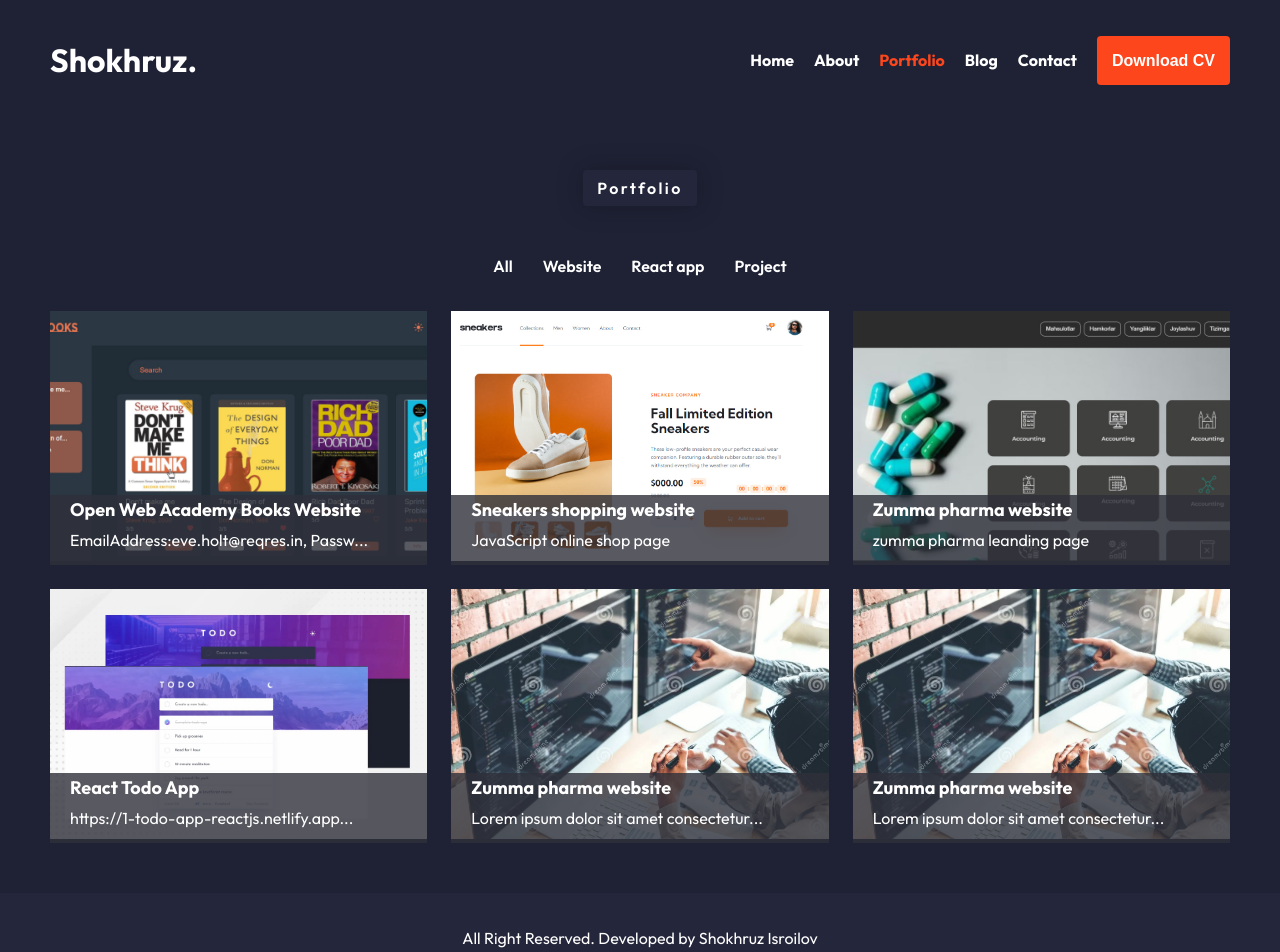
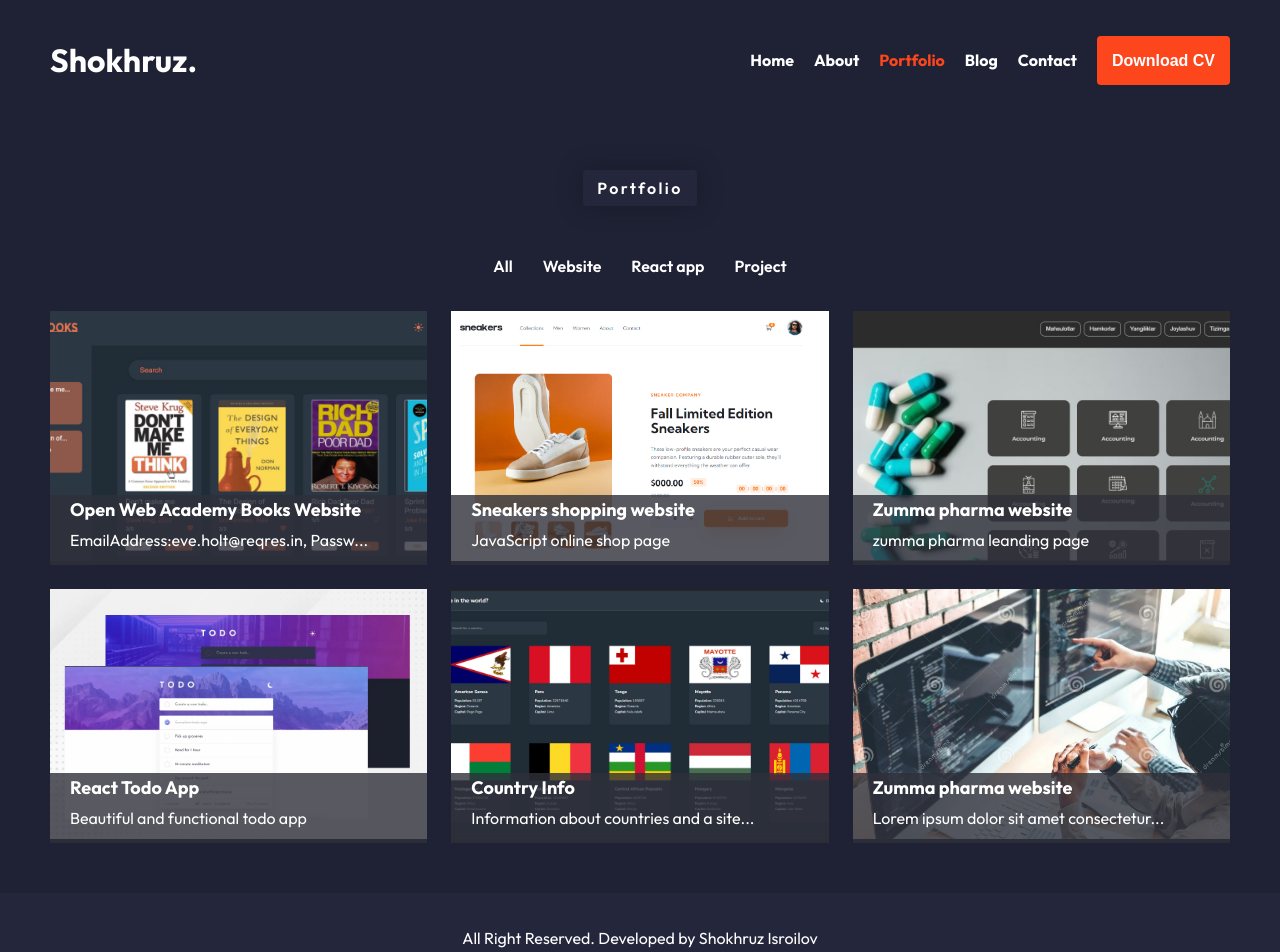
Before and after one commit to shokhruzisroilov/my-portfolio, a React (Vite) app: page /portfolio in a window 1280 px wide. Shown: the top 952 px of the page. Built offline with nearby package versions, Linux system fonts and the light colour scheme.

Commit message:
new project

```diff
--- a/src/data.js
+++ b/src/data.js
@@ -3,6 +3,7 @@ import sneakers from './assets/sneakers-img.jpg'
 import zummaPharma from './assets/zumma-pharma-img.jpg'
 import todoApp from './assets/todo-app.webp'
 import bg from './assets/into-bg-img.jpg'
+import countryInfo from './assets/country-info.jpg'
 
 const ProjectCardData = [
 	{
@@ -33,17 +34,17 @@ const ProjectCardData = [
 		id: 4,
 		imgsrc: todoApp,
 		title: 'React Todo App',
-		text: 'https://1-todo-app-reactjs.netlify.app/',
-		view: 'https://1-todo-app-reactjs.netlify.app/',
+		text: 'Beautiful and functional todo app',
+		view: 'https://todo-app-project1.vercel.app/',
 		source: 'https://github.com/shokhruzisroilov/TodoApp.git',
 	},
 	{
 		id: 5,
-		imgsrc: bg,
-		title: 'Zumma pharma website',
-		text: 'Lorem ipsum dolor sit amet consectetur adipisicing elit. ',
-		view: 'https://zumma-pharma-site.netlify.app/',
-		source: 'https://github.com/shokhruzisroilov/zumma-pharma',
+		imgsrc: countryInfo,
+		title: 'Country Info',
+		text: 'Information about countries and a site that works with api.',
+		view: 'https://1-todo-app-reactjs.netlify.app/',
+		source: 'https://github.com/shokhruzisroilov/TodoApp.git',
 	},
 	{
 		id: 6,
```
Also changed, not shown: src/assets/country-info.jpg (added).
